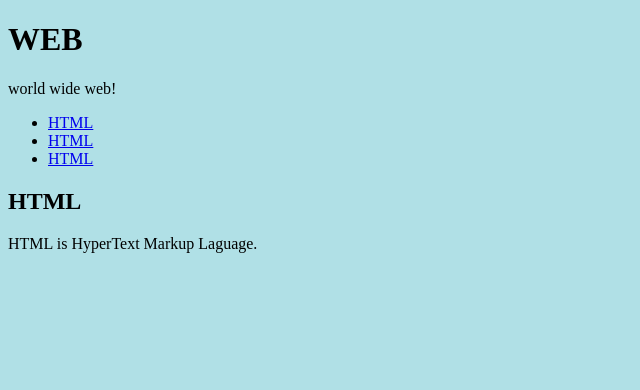
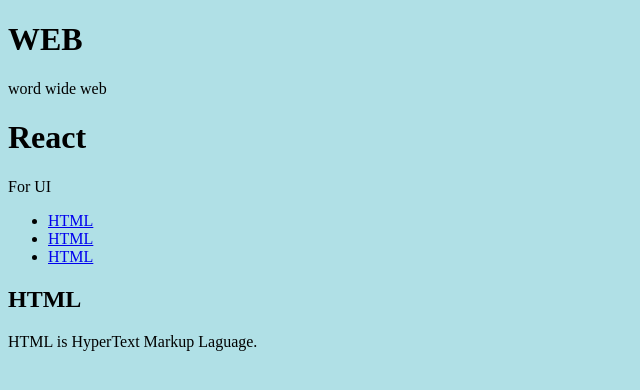
Before and after one commit to ljwoon94/react, a React (Create React App) app: page / in a window 1280 px wide. Shown: the top 390 px of the page, without its empty margins (0-640 px from the left). Built offline with nearby package versions, Linux system fonts and the light colour scheme.

Commit message:
리액트 props  공부

```diff
--- a/src/App.js
+++ b/src/App.js
@@ -6,8 +6,11 @@
   render(){
     return(
       <header>
-        <h1>WEB</h1>
-        world wide web!
+        <h1>{this.props.title}</h1>
+        {this.props.sub}
+        {/* props는 태그(attribute)를 대신한다.
+            {}는 jsx
+        */}
       </header>
     );
   }
@@ -34,8 +37,8 @@
   render(){
     return(
       <article>
-        <h2>HTML</h2>
-        HTML is HyperText Markup Laguage.
+        <h2>{this.props.title}</h2>
+        {this.props.doc}
       </article>
     );
   }
@@ -45,9 +48,14 @@
   render(){
   return (
       <div className="App">
-        <Subject></Subject>
+        <Subject title="WEB" sub="word wide web"></Subject>
+        {/* WEB과 word wide web 는 attribute 속성
+            this.props.name을 사용하면 된다.
+            jsx도 사용해야한다.
+        */}
+        <Subject title="React" sub="For UI"></Subject>
         <TOC></TOC>
-        <Content></Content>
+        <Content title="HTML" doc="HTML is HyperText Markup Laguage."></Content>
       </div>
     );
   }
```
Also changed, not shown: 1 other file (tests, documents, lock files or other folders).
